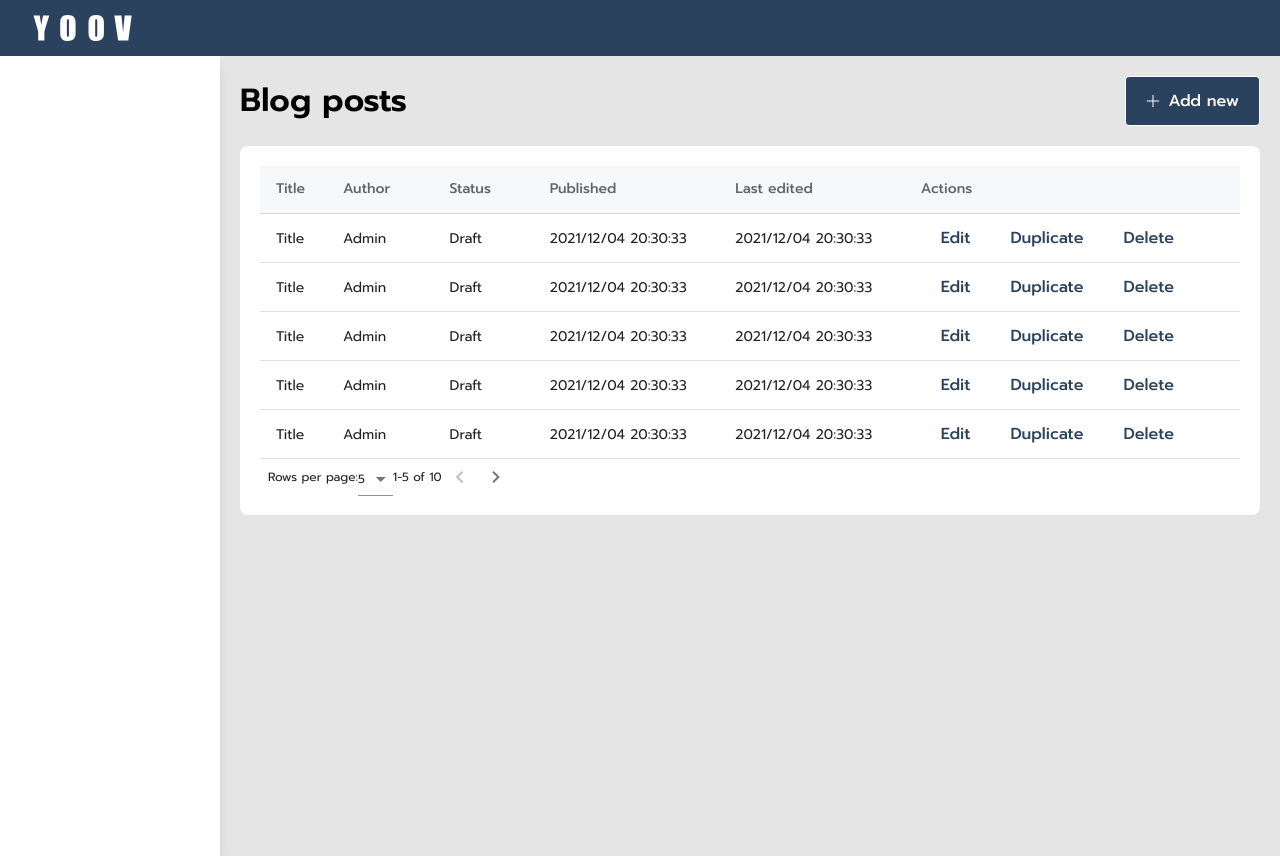
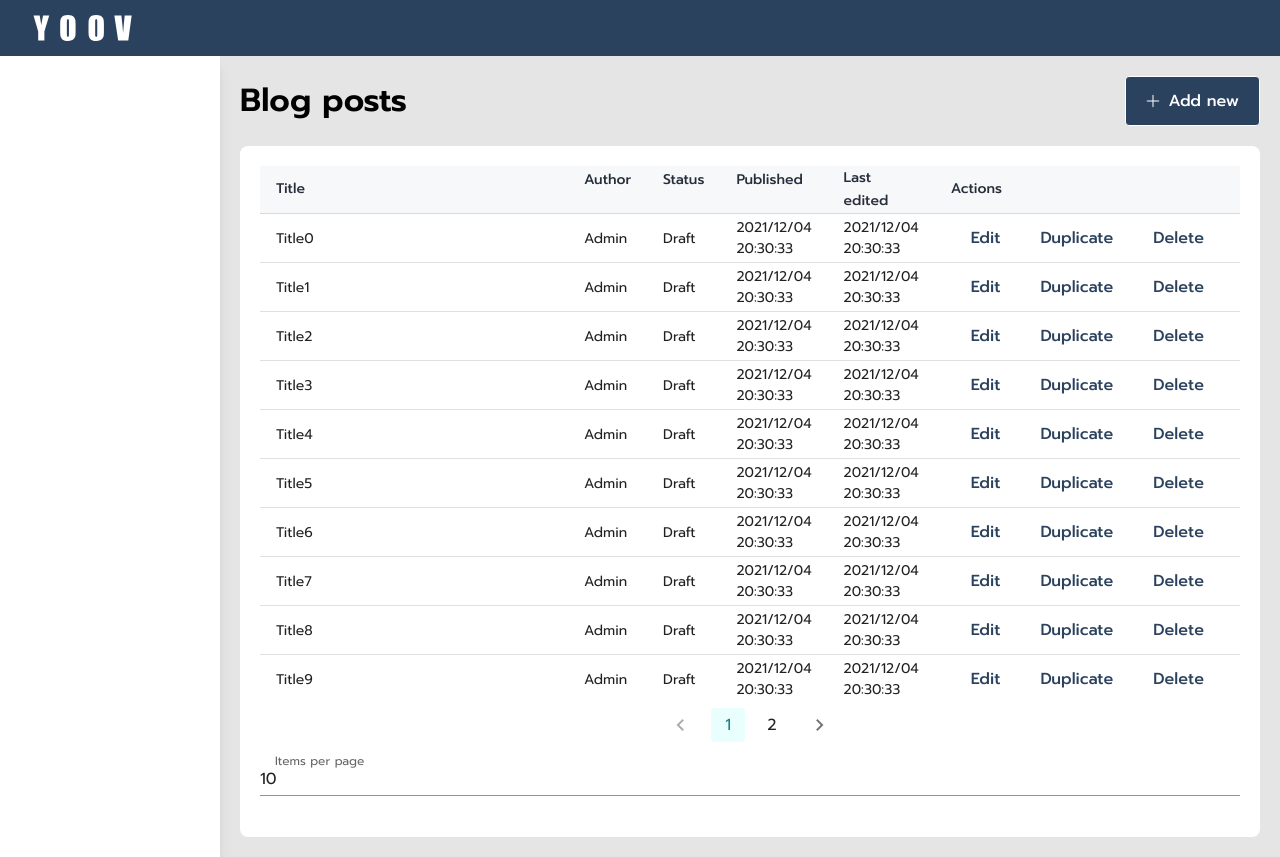
Before and after one commit to muneebhashone/yoov-admin, a Vue app: page /blogs in a window 1280 px wide. Built offline with nearby package versions, Linux system fonts and the light colour scheme.

Commit message:
Working on data table

```diff
--- a/src/components/DataTable.vue
+++ b/src/components/DataTable.vue
@@ -1,5 +1,13 @@
 <template>
-  <v-data-table :headers="headers" :items="desserts" :items-per-page="5">
+  <div class="data-table-blog-list">
+    <v-data-table
+      :headers="headers"
+      :items="desserts"
+      :items-per-page="itemsPerPage"
+      :page.sync="page"
+      @page-count="pageCount = $event"
+      hide-default-footer
+    >
       <template v-slot:item="row">
         <tr>
           <td>{{ row.item.title }}</td>
@@ -31,6 +39,20 @@
           </td>
         </tr> </template
     ></v-data-table>
+    <v-pagination
+      v-model="page"
+      :total-visible="9"
+      :length="pageCount"
+    ></v-pagination>
+    <v-text-field
+      :value="itemsPerPage"
+      label="Items per page"
+      type="number"
+      min="-1"
+      max="15"
+      @input="itemsPerPage = parseInt($event, 10)"
+    ></v-text-field>
+  </div>
 </template>
 
 <script>
@@ -39,6 +61,9 @@ export default {
   components: { CustomButton },
   data() {
     return {
+      page: 1,
+      pageCount: 0,
+      itemsPerPage: 10,
       headers: [
         {
           text: "Title",
@@ -55,12 +80,16 @@ export default {
           value: "actions",
         },
       ],
-      desserts: Array(10).fill({
+      desserts: Array(20)
+        .fill({
           title: "Title",
           author: "Admin",
           status: "Draft",
           published: "2021/12/04 20:30:33",
           "last-edited": "2021/12/04 20:30:33",
+        })
+        .map((item, index) => {
+          return { ...item, title: item.title + index };
         }),
     };
   },
@@ -83,15 +112,47 @@ export default {
   display: flex;
 }
 
+.data-table-blog-list {
+  & tbody > tr td:nth-child(1),
+  & thead > tr th:nth-child(1) {
+    width: 324px !important;
+  }
+
+  & thead > tr th span {
+    color: #272e3b;
+  }
+}
+
+button.v-pagination__item.v-pagination__item--active.primary {
+  background: #e8fffd;
+  border-radius: 4px;
+  color: #217d8d;
+}
+
+button.v-pagination__item {
+  box-shadow: none;
+  border-radius: 4px;
+}
+
+button.v-pagination__navigation.v-pagination__navigation {
+  box-shadow: none;
+  border-radius: 4px;
+}
+
+.v-pagination__more {
+  letter-spacing: 7px;
+  align-items: center;
+  margin: 0.5rem;
+  top: -3px;
+  position: relative;
+}
+
 .v-data-table-header {
   background-color: #f7f8fa;
 
-  & tbody > tr > td:nth-child(1) {
-    width: 30%;
-  }
-
   & tr th {
     text-align: left;
+
     & span {
       font-weight: 500;
       font-size: 14px;
```
Lines whose indentation alone changed are shown as unchanged.
